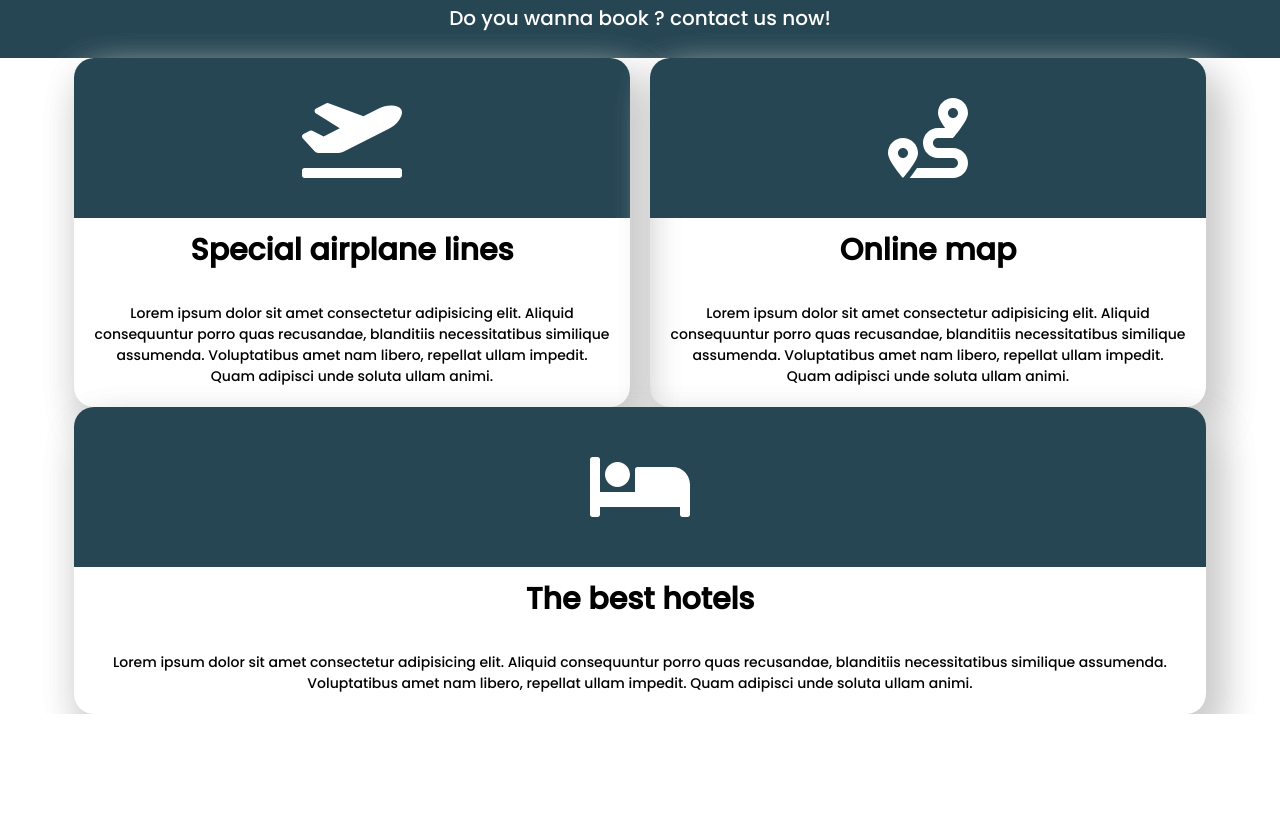
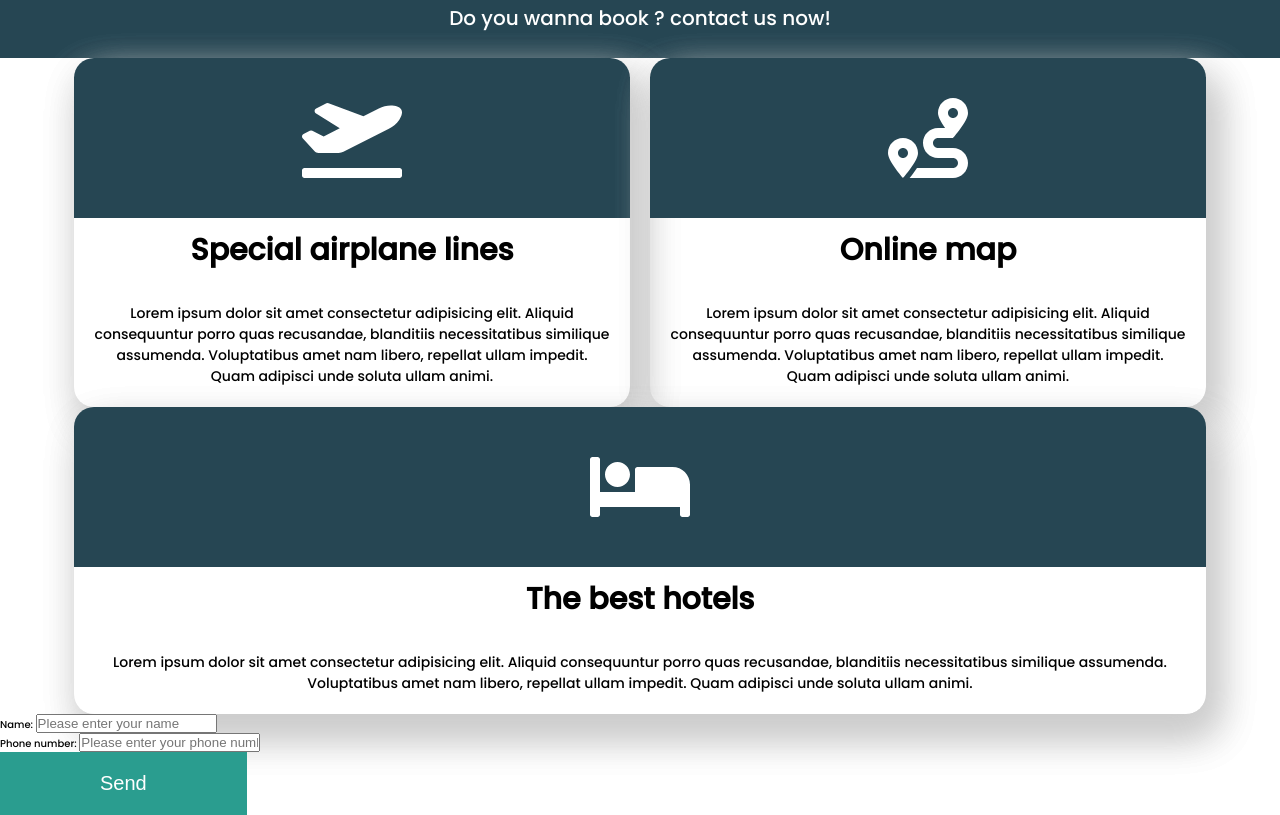
Before and after one commit to alichatraei/Travelly, a plain HTML site: page index.html in a window 1280 px wide. Shown: the part 1702-2517 px from the top of the page. Before the commit the page ends 2416 px from the top, so only its background shows below. Drawn offline with Linux system fonts and the light colour scheme; a web font is replaced by a local one.

Commit message:
Add elements tags to the HTML

```diff
--- a/index.html
+++ b/index.html
@@ -89,5 +89,26 @@
         </div>
       </div>
     </section>
+    <section id="contanct">
+      <div class="form">
+        <form action="#">
+          <div class="name">
+            <label for="name">Name:</label>
+            <input type="text" required placeholder="Please enter your name" />
+          </div>
+          <div class="phone">
+            <label for="phone">Phone number:</label>
+            <input
+              type="text"
+              required
+              placeholder="Please enter your phone number"
+            />
+          </div>
+          <div class="button">
+            <button type="submit">Send</button>
+          </div>
+        </form>
+      </div>
+    </section>
   </body>
 </html>
```
